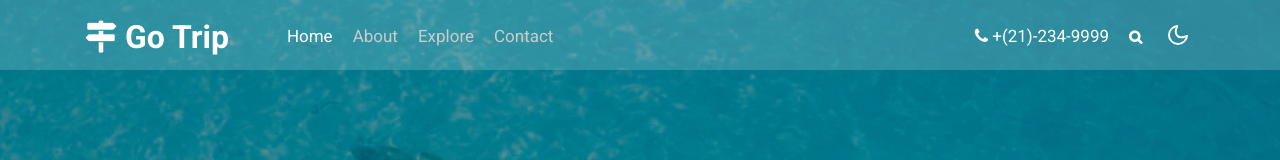
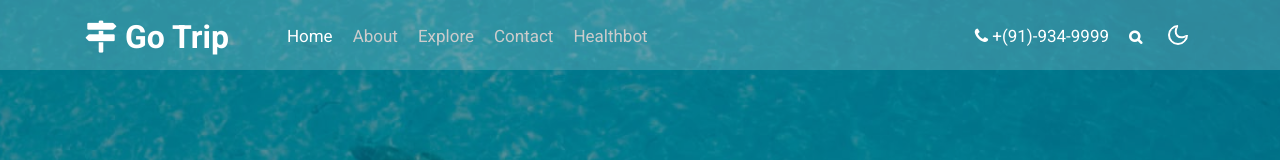
Before and after one commit to vyshnavidevi11/frtproject, a plain HTML site: page index.html in a window 1280 px wide. Shown: the top 160 px of the page. Drawn offline with Linux system fonts and the light colour scheme.

Commit message:
Update index.html

```diff
--- a/index.html
+++ b/index.html
@@ -46,10 +46,13 @@
 						<li class="nav-item @@contact__active">
 							<a class="nav-link" href="contact.html">Contact</a>
 						</li>
+						<li class="nav-item @@contact__active">
+							<a class="nav-link" href="healthbot.html">Healthbot</a>
+						</li>
 					</ul>
 				<ul class="navbar-nav ml-auto">
 						<li class="nav-item ml-4">
-							<a class="nav-link phone" href="tel:+(21)-234-9999"><span class="fa fa-phone"></span> +(21)-234-9999</a>
+							<a class="nav-link phone" href="tel:+(91)-934-9999"><span class="fa fa-phone"></span> +(91)-934-9999</a>
 						</li>
 						 <li class="nav-item" title="Search"><a href="#search" class="search-search nav-link"><span class="fa fa-search mr-2" aria-hidden="true"></span></a></li>
 				<!-- search -->
```
